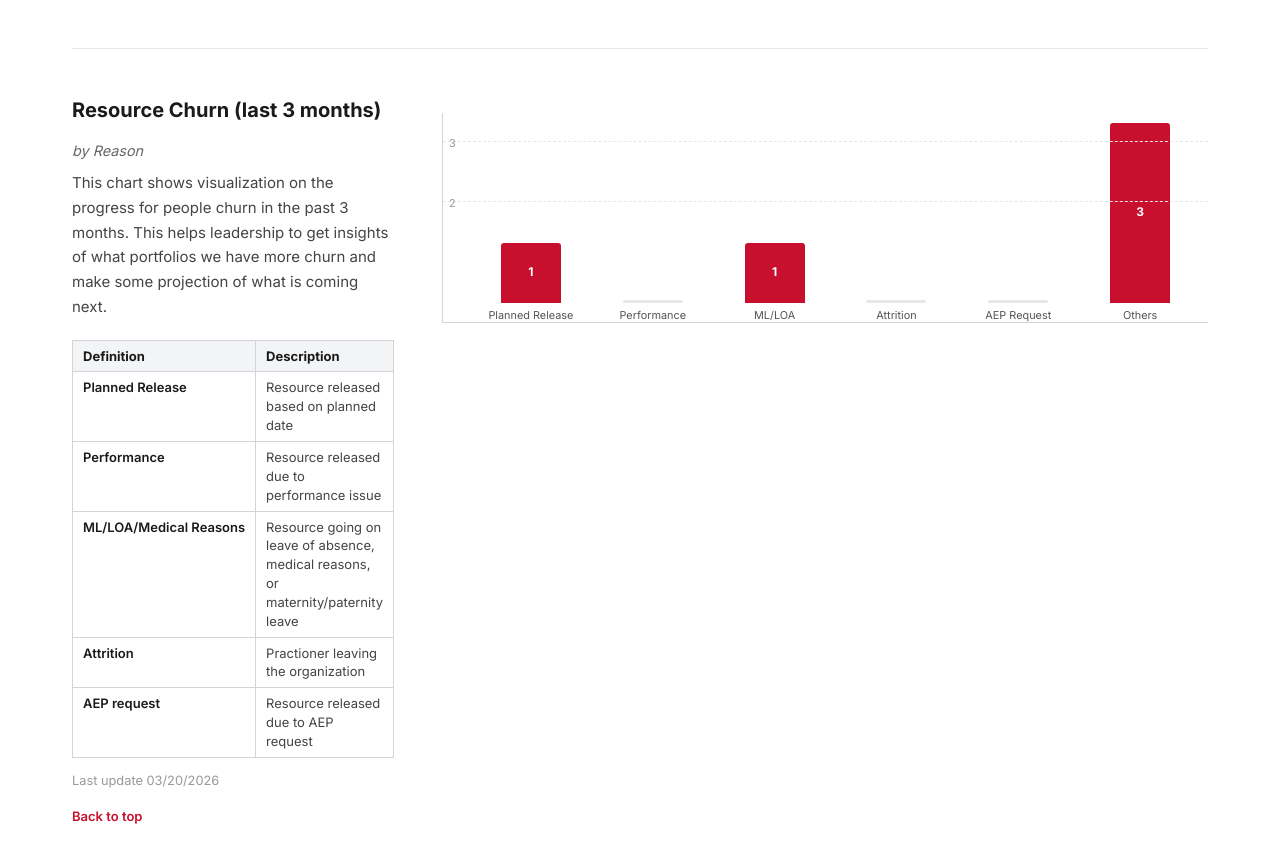
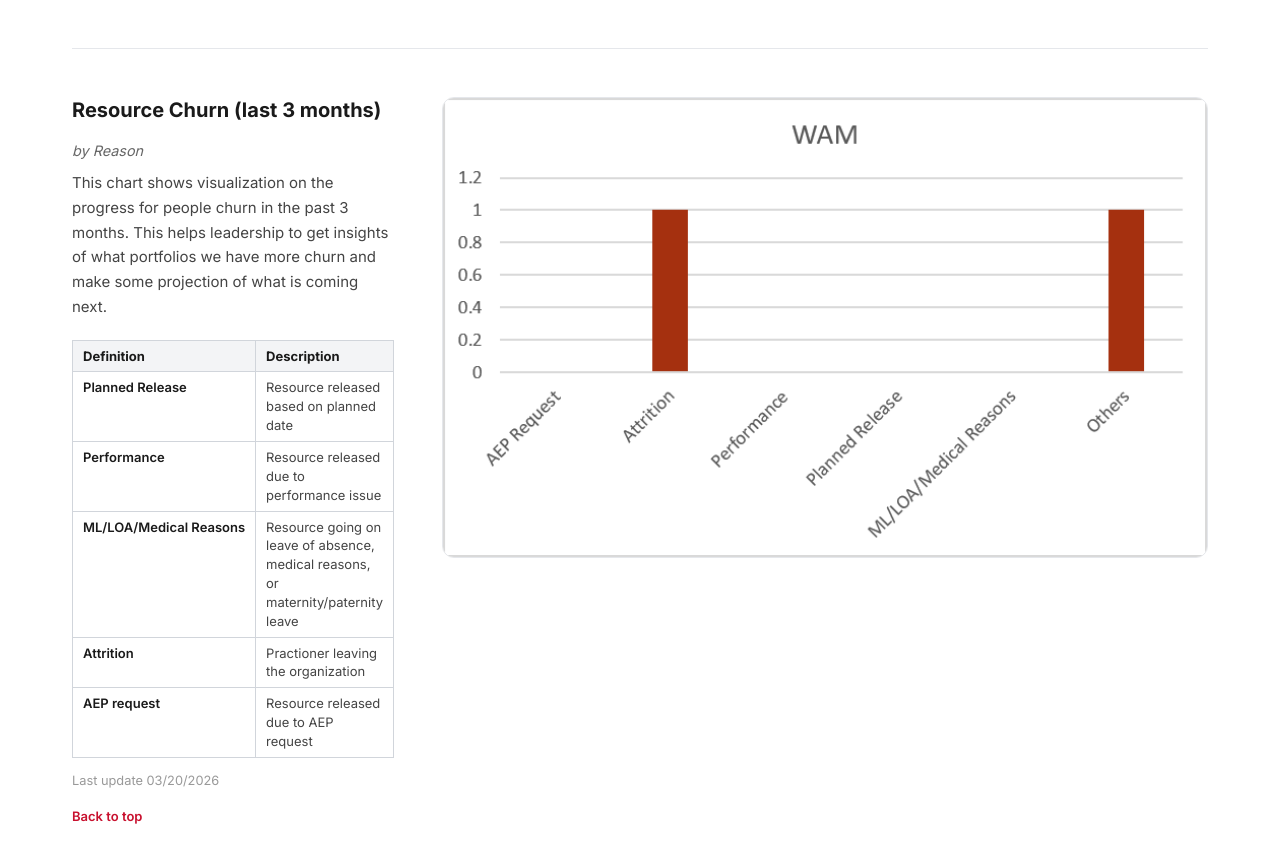
Before and after one commit to matchaorcoffee/AEP-IBM, a React (Vite) app: page /#/portfolios/wam in a window 1280 px wide. Shown: the part 1499-2362 px from the top of the page. Built offline with nearby package versions, Linux system fonts and the light colour scheme.

Commit message:
feat: use ResourceChurn.png for chart image, keep definition table in WAM page

```diff
--- a/src/pages/Portfolios/WAM/WAMPage.tsx
+++ b/src/pages/Portfolios/WAM/WAMPage.tsx
@@ -6,7 +6,8 @@ import coreFlexImg from './assets/CoreFlex.png'
 import onboardingImg from './assets/Onboarding.png'
 import offboardingImg from './assets/Offboarding.png'
 import demandManagementImg from './assets/DemandManagement.png'
-import ResourceChurnChart, { ResourceChurnTable } from '../../../components/shared/ResourceChurnChart/ResourceChurnChart'
+import { ResourceChurnTable } from '../../../components/shared/ResourceChurnChart/ResourceChurnChart'
+import resourceChurnImg from './assets/ResourceChurn.png'
 
 const videos = import.meta.glob('./assets/*.{mp4,webm,mov}', { eager: true, query: '?url', import: 'default' })
 
@@ -168,7 +169,7 @@ export default function WAMPage() {
               </div>
               <div className={styles.chartSide}>
                 {s.id === 'resource-churn' ? (
-                  <ResourceChurnChart />
+                  <img src={resourceChurnImg} alt="Resource Churn chart" className={styles.chartImg} />
                 ) : s.id === 'geographic-distribution' ? (
                   <img src={geographicDistributionImg} alt="Geographic Distribution chart" className={styles.chartImg} />
                 ) : s.id === 'core-flex-distribution' ? (
```
